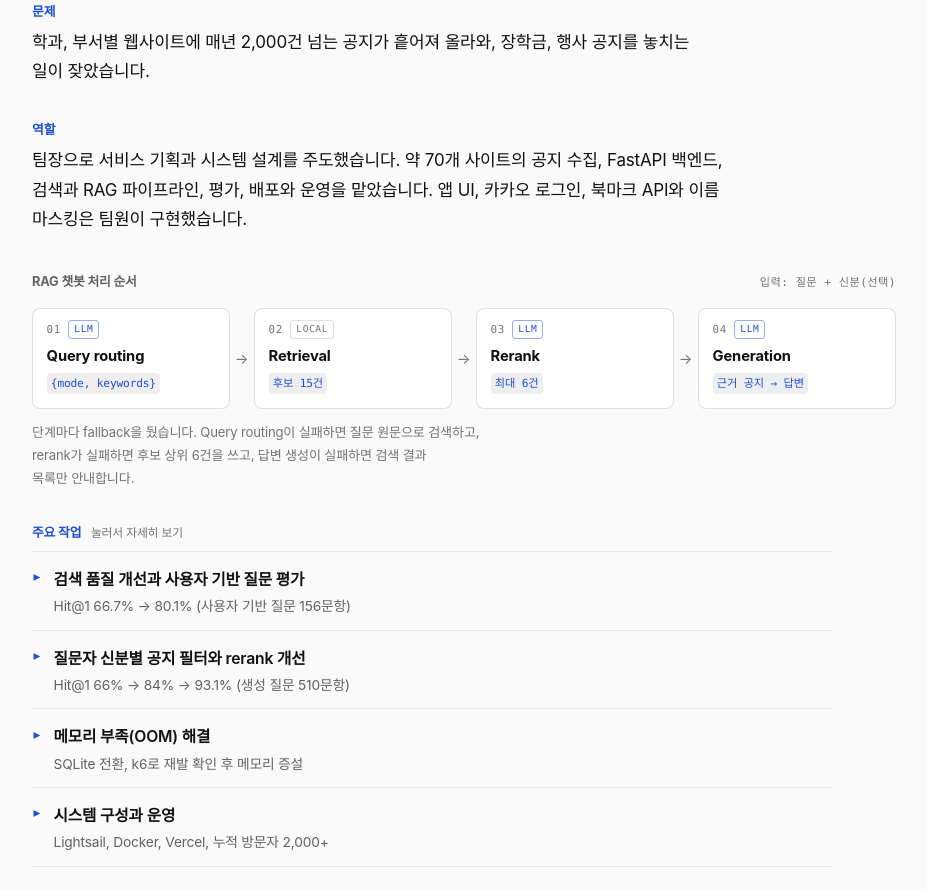
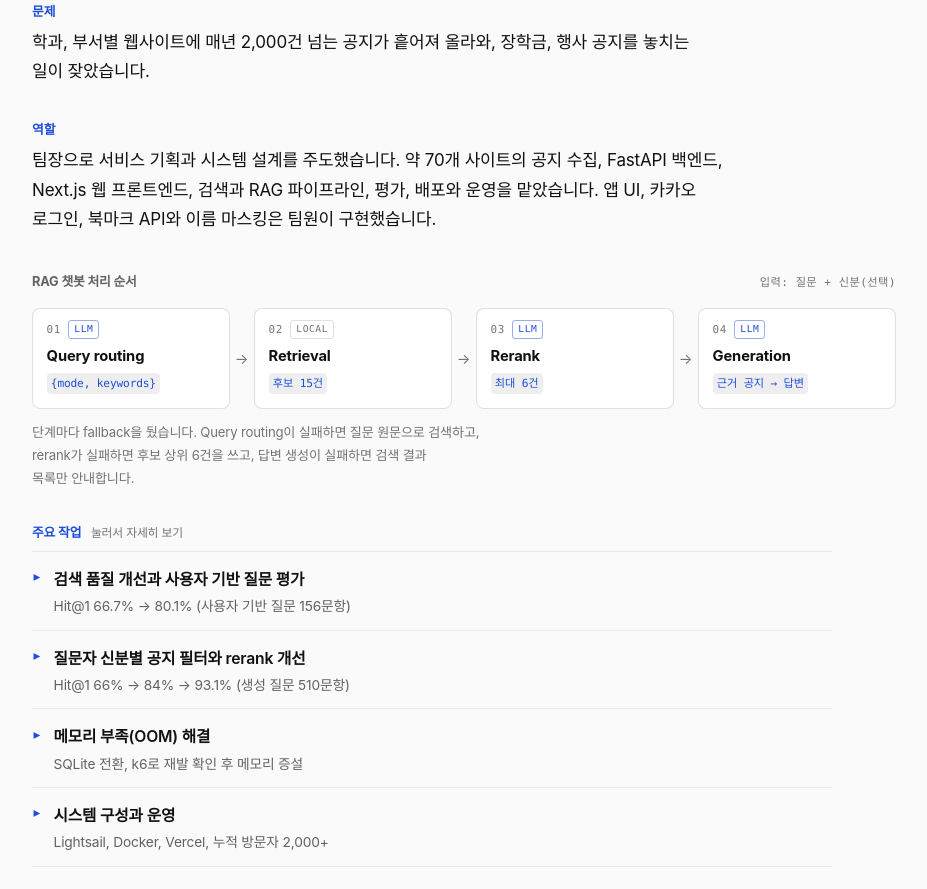
Before and after one commit to Jinpop/Jinpop.github.io, a plain HTML site: page index.html in a window 1280 px wide. Shown: the part 2060-2949 px from the top of the page, without its empty margins (106-1033 px from the left). Drawn offline with Linux system fonts and the light colour scheme; a web font is replaced by a local one.

Commit message:
Notice Hub 담당에 Next.js 웹 프론트엔드 추가
Co-Authored-By: Claude Opus 5.5 <noreply@anthropic.com>

```diff
--- a/index.html
+++ b/index.html
@@ -474,7 +474,7 @@ figcaption{margin-top:.85rem;font-size:.85rem;color:var(--fg-3);max-width:52ch}
           </dl>
 
           <p><span class="lead-in">문제</span>학과, 부서별 웹사이트에 매년 2,000건 넘는 공지가 흩어져 올라와, 장학금, 행사 공지를 놓치는 일이 잦았습니다.</p>
-          <p><span class="lead-in">역할</span>팀장으로 서비스 기획과 시스템 설계를 주도했습니다. 약 70개 사이트의 공지 수집, FastAPI 백엔드, 검색과 RAG 파이프라인, 평가, 배포와 운영을 맡았습니다. 앱 UI, 카카오 로그인, 북마크 API와 이름 마스킹은 팀원이 구현했습니다.</p>
+          <p><span class="lead-in">역할</span>팀장으로 서비스 기획과 시스템 설계를 주도했습니다. 약 70개 사이트의 공지 수집, FastAPI 백엔드, Next.js 웹 프론트엔드, 검색과 RAG 파이프라인, 평가, 배포와 운영을 맡았습니다. 앱 UI, 카카오 로그인, 북마크 API와 이름 마스킹은 팀원이 구현했습니다.</p>
 
           <figure class="rag-fig" aria-label="RAG 챗봇 처리 순서. 1 query routing(LLM), 2 retrieval로 후보 15건, 3 rerank(LLM)로 최대 6건, 4 generation(LLM).">
             <p class="rag-head">RAG 챗봇 처리 순서<span>입력: 질문 + 신분(선택)</span></p>
```
